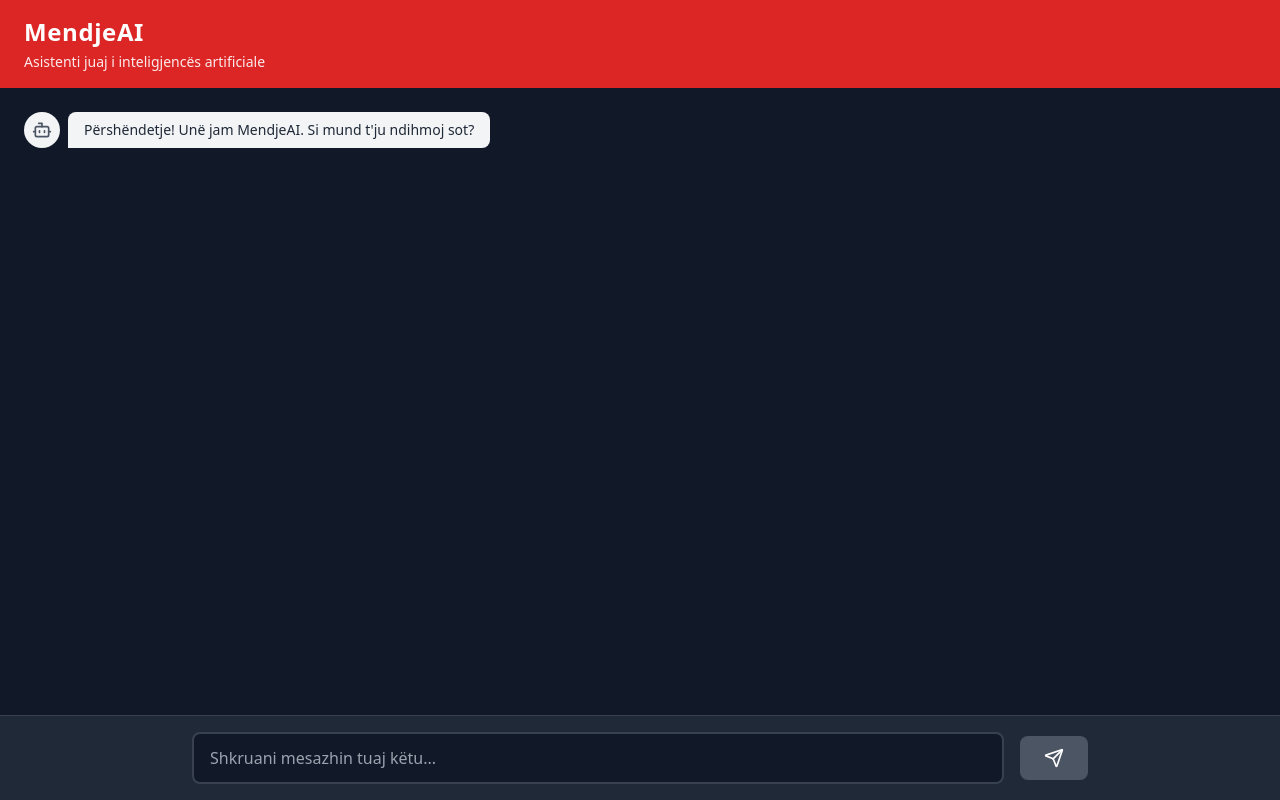
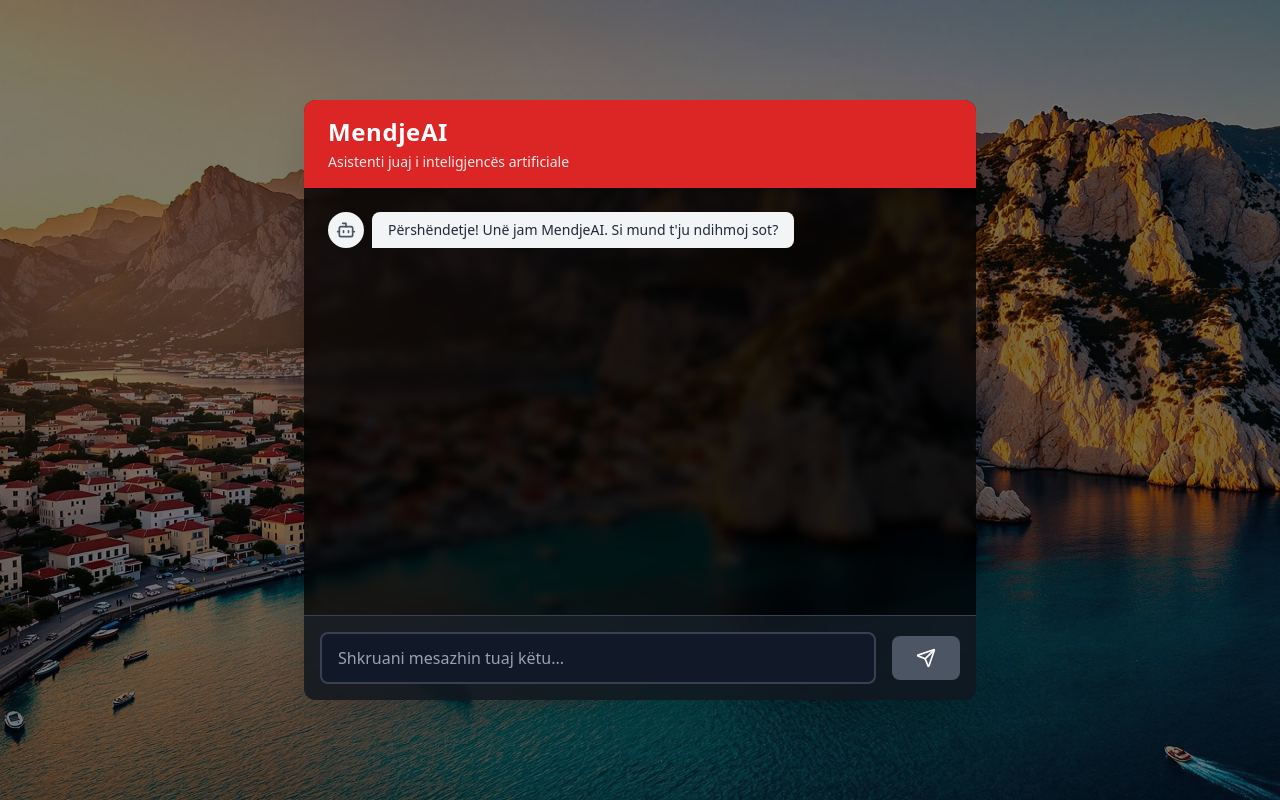
Before and after one commit to tony-42069/mendje-ai, a React (Vite) app: page / in a window 1280 px wide. Built offline with nearby package versions, Linux system fonts and the light colour scheme; no server answers; the HTML template or start-up script is replaced by a standard one; what @huggingface/inference would draw is missing.

Commit message:
feat: enhance UI with Albanian coastline background and centered chat window

```diff
--- a/src/components/Chat/ChatBox.jsx
+++ b/src/components/Chat/ChatBox.jsx
@@ -40,15 +40,24 @@ const ChatBox = () => {
   };
 
   return (
-    <div className="h-screen flex flex-col">
+    // Background container with coastline image
+    <div className="h-screen w-full bg-cover bg-center bg-no-repeat"
+         style={{
+           backgroundImage: "url('/images/albania-coast.jpg')", // Replace with actual coastline image
+           backgroundColor: "rgba(0, 0, 0, 0.5)", // Fallback color
+           backgroundBlendMode: "overlay"
+         }}>
+      {/* Centered chat container */}
+      <div className="container mx-auto h-screen px-4 py-8 flex items-center justify-center">
+        <div className="w-full max-w-2xl h-[600px] flex flex-col rounded-xl overflow-hidden bg-black bg-opacity-75 backdrop-blur-sm shadow-2xl">
           {/* Chat Header - Albanian flag inspired */}
           <div className="bg-red-600 text-white px-6 py-4 shadow-lg">
             <h1 className="text-2xl font-bold tracking-wide">{translations.appName}</h1>
             <p className="text-sm mt-1 opacity-90 font-medium">{translations.appDescription}</p>
           </div>
 
-      {/* Messages Container - Black background for contrast */}
-      <div className="flex-1 overflow-y-auto p-6 bg-gray-900">
+          {/* Messages Container */}
+          <div className="flex-1 overflow-y-auto p-6">
             {messages.map((msg, idx) => (
               <Message key={idx} message={msg.text} isUser={msg.isUser} />
             ))}
@@ -65,9 +74,9 @@ const ChatBox = () => {
             )}
           </div>
 
-      {/* Input Form - Styled with Albanian red accents */}
-      <div className="border-t border-gray-700 bg-gray-800 p-4">
-        <form onSubmit={handleSubmit} className="max-w-4xl mx-auto">
+          {/* Input Form */}
+          <div className="border-t border-gray-700 bg-gray-800 bg-opacity-50 p-4">
+            <form onSubmit={handleSubmit}>
               <div className="flex space-x-4 items-center">
                 <input
                   type="text"
@@ -92,6 +101,8 @@ const ChatBox = () => {
             </form>
           </div>
         </div>
+      </div>
+    </div>
   );
 };
 
```
Also changed, not shown: public/images/albania-coast.jpg (added). Lines whose indentation alone changed are shown as unchanged.
